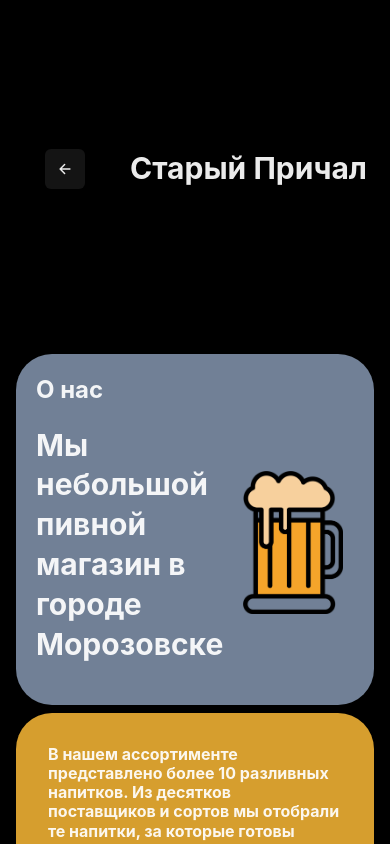
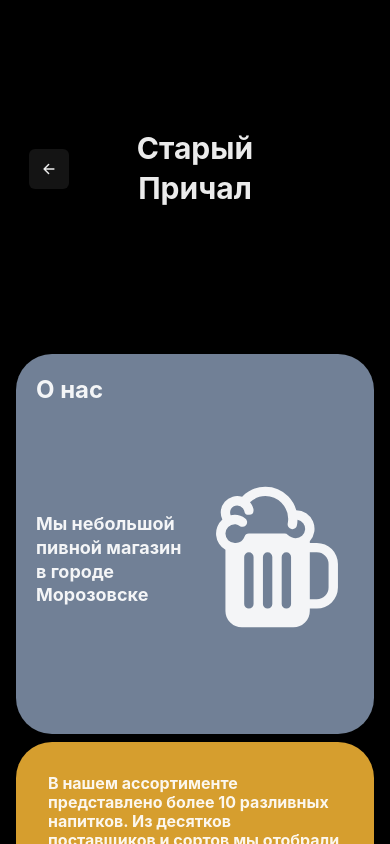
Before and after one commit to Slimmerd/beer-store, a Next.js app: page /about in a window 390 px wide. Shown: the top 844 px of the page. Built offline with nearby package versions, Linux system fonts and the light colour scheme.

Commit message:
Updated image and added responsive styling

```diff
--- a/pages/about/index.tsx
+++ b/pages/about/index.tsx
@@ -1,10 +1,10 @@
 import React from 'react'
-import { Box, Flex, Heading, IconButton } from '@chakra-ui/react'
-import Image from 'next/image'
+import { Box, Flex, Heading, IconButton, Spacer } from '@chakra-ui/react'
 import NextLink from 'next/link'
-import { IoArrowBack } from 'react-icons/io5'
+import { IoArrowBack, IoBeer } from 'react-icons/io5'
 import AboutLeftCard from '../../components/about/aboutLeftCard'
 import AboutRightCard from '../../components/about/aboutRightCard'
+import { IconContext } from 'react-icons'
 
 const AboutPage = () => {
     return (
@@ -23,30 +23,44 @@ const AboutPage = () => {
                         />
                     </NextLink>
                 </Box>
-                <Heading flex={2} as={'h1'}>
+                <Heading flex={2} as={'h1'} textAlign={'center'}>
                     Старый Причал
                 </Heading>
+                <Box flex={1} />
             </Flex>
 
             <Flex p={4} gap={2} direction={'column'}>
-                <Box p={5} bgColor={'gray.500'} rounded={36}>
-                    <Heading size={'lg'}>О нас</Heading>
-
-                    <Flex my={5} gap={2} alignItems={'center'}>
-                        <Heading flex={1} size={'xl'} as={'h2'}>
+                <Flex
+                    p={5}
+                    bgColor={'gray.500'}
+                    rounded={36}
+                    minH={380}
+                    direction={'column'}
+                >
+                    <Heading size={'lg'} as={'h1'}>
+                        О нас
+                    </Heading>
+                    <Spacer />
+                    <Flex my={5} gap={2} height={'100%'} alignItems={'center'}>
+                        <Heading
+                            flex={1}
+                            fontSize={{ base: 'lg', md: '3xl' }}
+                            as={'h2'}
+                        >
                             Мы небольшой пивной магазин в городе Морозовске
                         </Heading>
                         <Box flex={1} textAlign={'center'}>
-                            <Image
-                                src={'/beer.png'}
-                                alt={'Кружка с пивом'}
-                                width={100}
-                                height={143.08}
-                                layout={'fixed'}
-                            />
+                            <IconContext.Provider
+                                value={{
+                                    style: { display: 'inline' }
+                                }}
+                            >
+                                <IoBeer color={'#ffffffeb'} size={150} />
+                            </IconContext.Provider>
                         </Box>
                     </Flex>
-                </Box>
+                    <Spacer />
+                </Flex>
 
                 <Flex>
                     <AboutLeftCard delay={0}>
```
